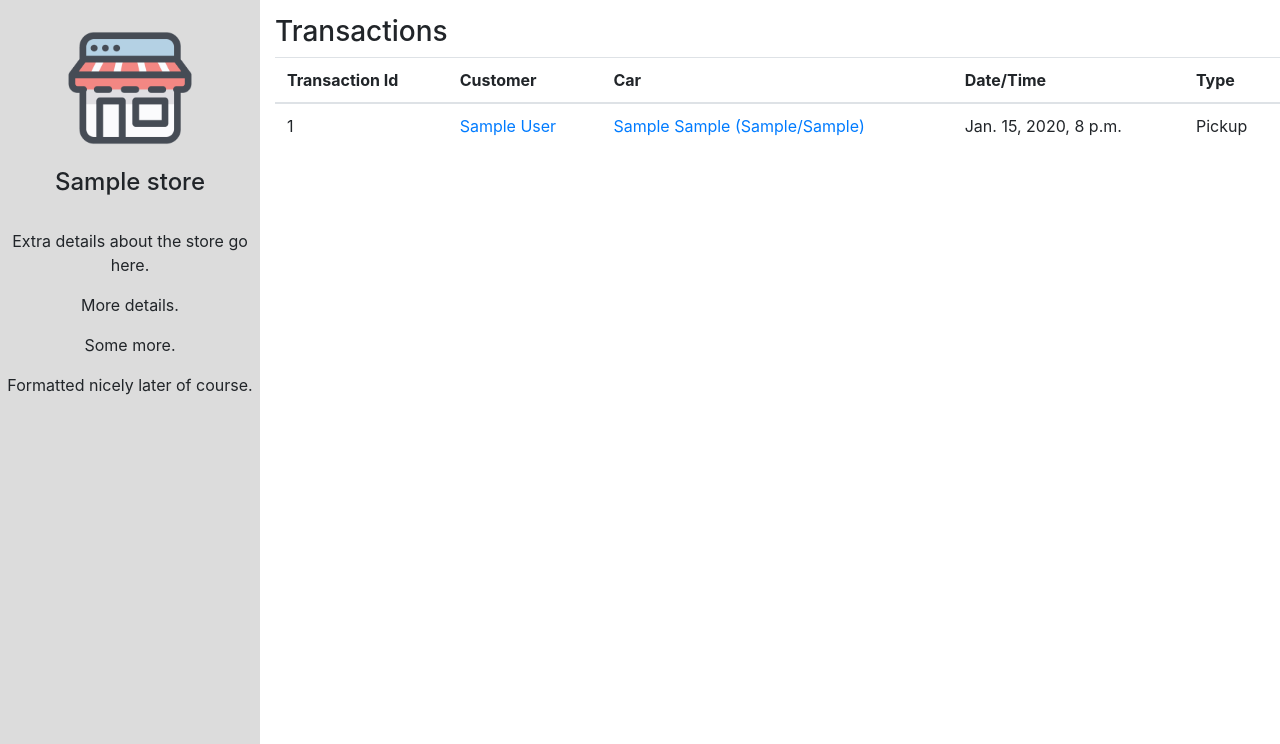
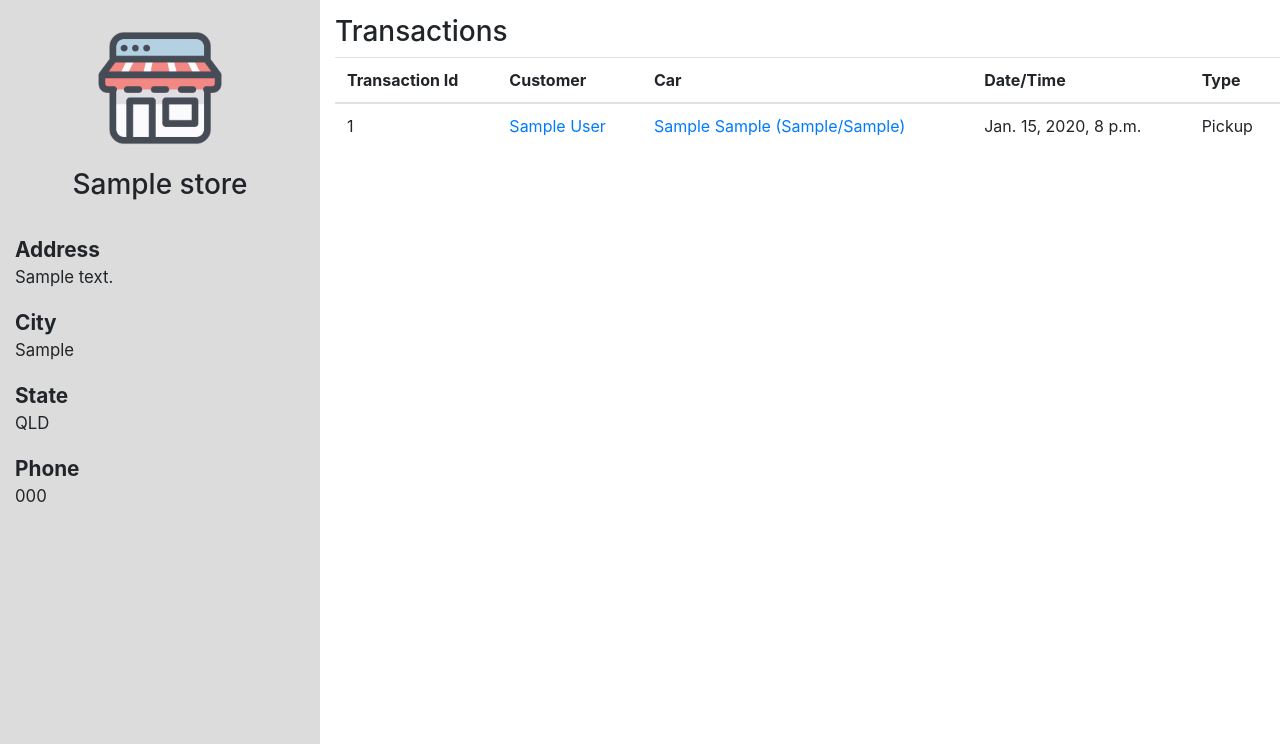
Before and after one commit to thomasvogelaar/IFB299, a Django app: page /stores/1 in a window 1280 px wide. Shown: the part 56-800 px from the top of the page. Run offline with Django 3.2, Linux system fonts and the light colour scheme; a user stored in the database is signed in; tables that the repository leaves empty hold one stand-in row (values such as "Sample post"); some libraries are stand-ins or nearby versions.

Commit message:
Added store details to store details page.

```diff
--- a/carrental/static/css/styles.css
+++ b/carrental/static/css/styles.css
@@ -38,13 +38,18 @@
     width: 9em;
 }
 
-.entity-image-div {
+.entity-left-header {
     text-align: center;
+}
+
+.entity-left-content {
+    text-align: left;
+    padding-left: 15px;
 }
 
 @media (min-width: 768px) {
     .entity-left-div {
-        width: 260px !important;
+        width: 320px !important;
         position: absolute;
         overflow: auto;
         top: 56px;
@@ -57,12 +62,12 @@
     .entity-right-div {
         position: relative;
         float: right;
-        width: calc(100% - 260px);;
+        width: calc(100% - 320px);;
         min-height: calc(100% - 56px);
     }
 }
 
-.entity-left-child-div {
+.entity-left-inner {
     max-width: 420px;
     margin: auto;
 }
@@ -81,3 +86,13 @@
 .page-content {
     min-height: calc(100vh - 56px);
 }
+
+.detail-head {
+    font-weight: 700;
+    font-size: 1.3em;
+}
+
+.detail-body {
+    font-size: 1.05em;
+    padding-bottom: 1em;
+}
--- a/carrental/templates/core/store_details.html
+++ b/carrental/templates/core/store_details.html
@@ -3,19 +3,17 @@
 {% block content %}
 <div class="page-content">
     <div class="entity-left-div">
-        <div class="entity-left-child-div">
-            <div class="entity-image-div">
+        <div class="entity-left-inner">
+            <div class="entity-left-header">
                 <img src="/static/images/store.png" class="entity-image">
+                <h3 class="entity-title pb-4">{{ store.name }}</h3>
             </div>
-            <h4 class="entity-title pb-4">{{ store.name }}</h4>
-
-            <p>Extra details about the store go here.</p>
-
-            <p>More details.</p>
-
-            <p>Some more.</p>
-
-            <p>Formatted nicely later of course.</p>
+            <div class="entity-left-content">
+                <div class="detail-head">Address</div> <div class="detail-body">{{ store.address }}</div>
+                <div class="detail-head">City</div> <div class="detail-body">{{ store.city }}</div>
+                <div class="detail-head">State</div> <div class="detail-body">{{ store.state}}</div>
+                <div class="detail-head">Phone</div> <div class="detail-body">{{ store.phone }}</div>
+            </div>
         </div>
     </div>
     <div class="entity-right-div">
```
